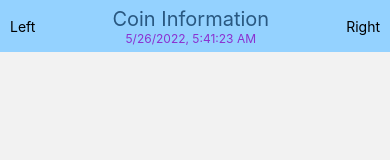
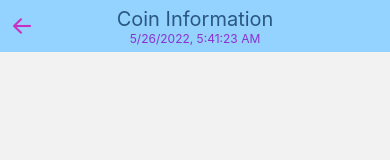
Before and after one commit to KoJaem/coinApp-ReactNative, a React Native app: screen /Main in a window 390 px wide. Shown: the top 160 px of the page. Built offline with nearby package versions, Linux system fonts and the light colour scheme.

Commit message:
feat : Left 버튼 아이콘으로 변경 및 Right 버튼 삭제

```diff
--- a/components/TopBar.tsx
+++ b/components/TopBar.tsx
@@ -1,8 +1,9 @@
-import {Text} from 'react-native';
 import React from 'react';
 import styled from 'styled-components/native';
 import {useTimeSelector} from '../hooks/timeHook';
 import {useNavigation} from '@react-navigation/native';
+import Icon from 'react-native-vector-icons/AntDesign';
+import {TouchableOpacity} from 'react-native';
 
 type Props = {
   title: string;
@@ -13,17 +14,16 @@ export function TopBar({title}: Props) {
   const navigation = useNavigation();
   return (
     <Container>
-      <Text
+      <TouchableOpacity
         onPress={() => {
           navigation.goBack();
         }}>
-        Left
-      </Text>
+        <Icon name="arrowleft" size={24} color="#c82ec5" />
+      </TouchableOpacity>
       <TitleWrapper>
         <Title>{title}</Title>
         <Time>{time}</Time>
       </TitleWrapper>
-      <Text>Right</Text>
     </Container>
   );
 }
@@ -33,12 +33,14 @@ const Container = styled.View`
   height: 52px;
   background-color: #94d2ff;
   align-items: center;
-  justify-content: space-between;
   padding: 0 10px;
 `;
-
 const TitleWrapper = styled.View`
+  position: absolute;
+  left: 0;
+  right: 0;
   align-items: center;
+  z-index: -1; // 이유 : Icon onPress 이벤트를 TitleWrapper 가 가림.
 `;
 
 const Title = styled.Text`
```
